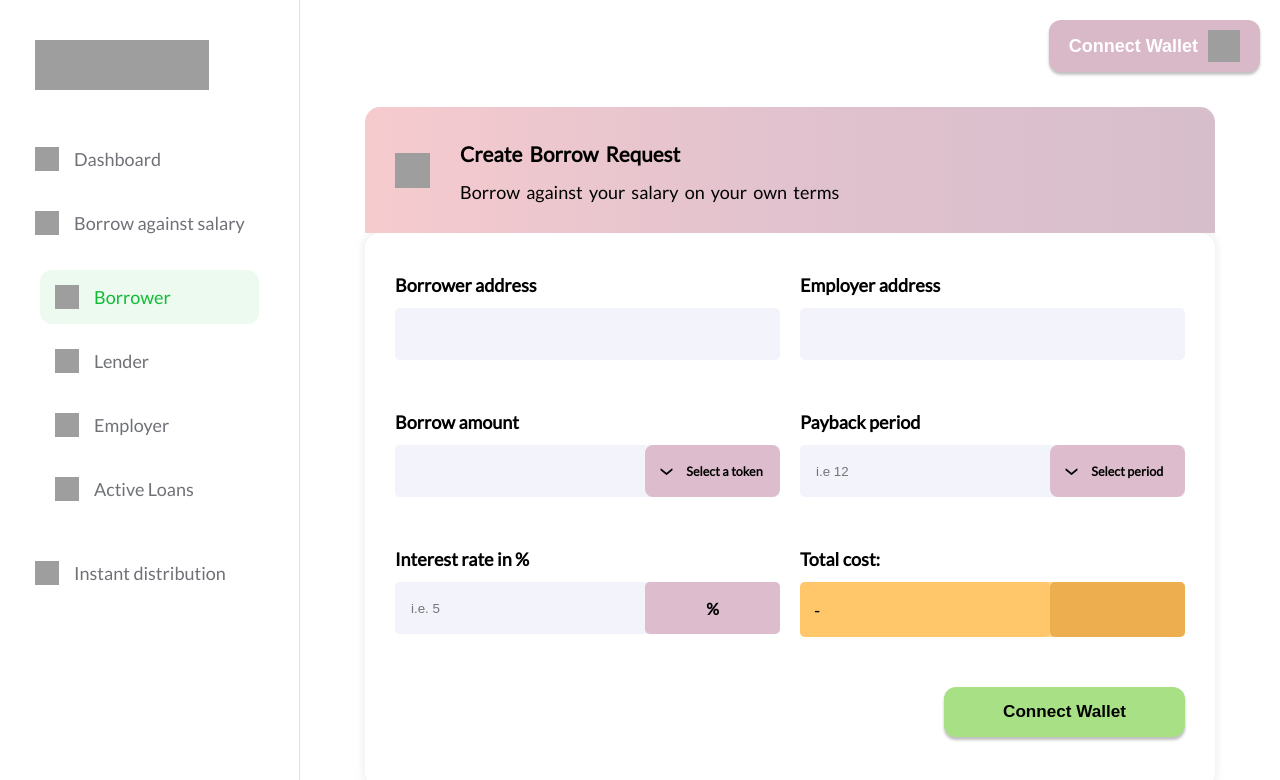
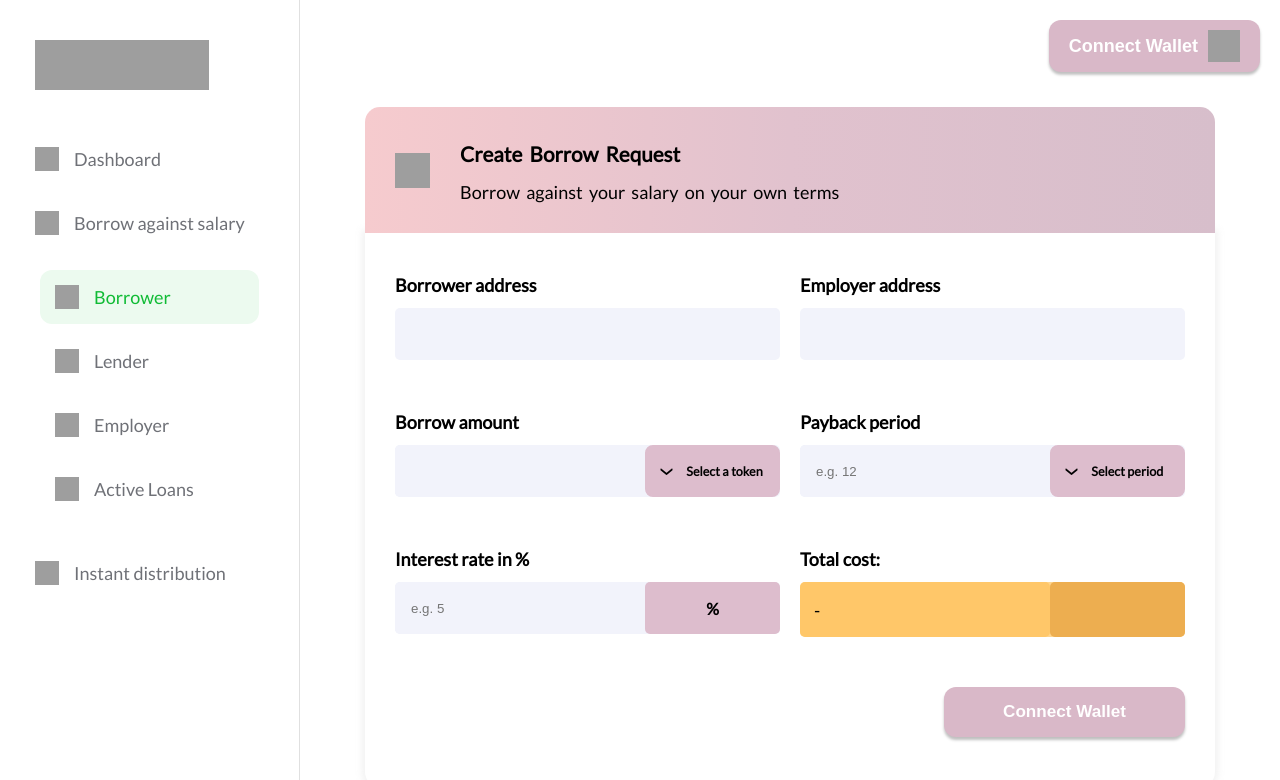
Before and after one commit to ab8x1/sf.pozalabs, a Next.js app: page /borrow-agains-salary/borrower in a window 1280 px wide. Shown: the top 780 px of the page. Built offline with nearby package versions, Linux system fonts and the light colour scheme; grey boxes are pictures that could not be loaded.

Commit message:
changed social card

```diff
--- a/pages/_document.tsx
+++ b/pages/_document.tsx
@@ -28,11 +28,11 @@ export default class MyDocument extends Document {
         <Head>
             <meta property="og:title" content="Salary stream" />
             <meta property="og:type" content="website" />
-            <meta property="og:url" content="https://pozalabs.xyz/" />
-            <meta property="og:image" content="https://pozalabs.xyz/social-card.png" />
-            <meta name="twitter:image" content="https://pozalabs.xyz/social-card.png" />
+            <meta property="og:url" content="https://sf.pozalabs.xyz/" />
+            <meta property="og:image" content="https://sf.pozalabs.xyz/social-card.jpeg" />
+            <meta name="twitter:image" content="https://sf.pozalabs.xyz/social-card.jpeg" />
             <meta name="twitter:card" content="summary_large_image" />
-            <meta name="twitter:url" content="https://pozalabs.xyz/" />
+            <meta name="twitter:url" content="https://sf.pozalabs.xyz/" />
             <meta name="twitter:title" content="Salary stream" />
             <meta name="twitter:description" content="Superfluid salary stream from POZALABS" />
             <meta name="twitter:site" content="Salary stream" />
--- a/src/components/Borrow-Against-Salary/Borrow/Borrow.tsx
+++ b/src/components/Borrow-Against-Salary/Borrow/Borrow.tsx
@@ -123,7 +123,7 @@ function BorrowComponent(){
                     <InputContainer>
                         <InputLabel>Payback period <Error>{errors?.period?.message || errors?.periodType?.message }</Error></InputLabel>
                         <InputWithSpecification>
-                            <Input placeholder="i.e 12" step="1" type="number" min="1" max="120" {...register("period", {required:{value: true, message: "Required"}, max: {value: 120, message: "Max: 120"}, min: {value: 1, message: "Min: 1"}})} error={!!errors?.period}/>
+                            <Input placeholder="e.g. 12" step="1" type="number" min="1" max="120" {...register("period", {required:{value: true, message: "Required"}, max: {value: 120, message: "Max: 120"}, min: {value: 1, message: "Min: 1"}})} error={!!errors?.period}/>
                             <Controller
                                 Component={Select}
                                 componentProps={{
@@ -145,7 +145,7 @@ function BorrowComponent(){
                     <InputContainer>
                         <InputLabel>Interest rate in % <Error>{errors?.rate?.message}</Error></InputLabel>
                         <InputWithSpecification>
-                            <Input min={0} max={100} placeholder="i.e. 5" step="1" type="number" {...register("rate", {required: {value: true, message: "Required"}, validate: {
+                            <Input min={0} max={100} placeholder="e.g. 5" step="1" type="number" {...register("rate", {required: {value: true, message: "Required"}, validate: {
                                     isValidRate: amount => amount >= 0 && amount <= 100 ? true : "Between 0 and 100"}})} error={!!errors?.rate}/>
                             <Specification>%</Specification>
                         </InputWithSpecification>
@@ -155,7 +155,7 @@ function BorrowComponent(){
                         <LoanAmount watch={watch}/>
                     </InputContainer>
                 </DoubleContainer>
-                <SubmitForm $disabled={(!formState.isValid && formState.isSubmitted) || loading} type={wallet ? "submit" : "button"} {...submitAction}>{loading ? "Loading..." : wallet ? 'Create Borrow Request' : 'Connect Wallet'}</SubmitForm>
+                <SubmitForm style={!wallet ? {backgroundColor: "#d9b8c8", color: "white"} : {}} $disabled={(!formState.isValid && formState.isSubmitted) || loading} type={wallet ? "submit" : "button"} {...submitAction}>{loading ? "Loading..." : wallet ? 'Create Borrow Request' : 'Connect Wallet'}</SubmitForm>
             </FormContainer>
             {snackBar.isOpened &&
                 <SnackBar
--- a/src/components/Borrow-Against-Salary/Borrow/borrowStyles.ts
+++ b/src/components/Borrow-Against-Salary/Borrow/borrowStyles.ts
@@ -10,7 +10,7 @@ export const FormContainer = styled.div`
     display: flex;
     flex-direction: column;
     padding: 20px 15px;
-    border-radius: 15px;
+    border-radius: 0 0 15px 15px;
     @media(min-width: 768px){
         box-shadow: rgb(204 204 204 / 25%) 0px 0px 6px 3px;
         padding: 10px 30px 50px 30px;
```
